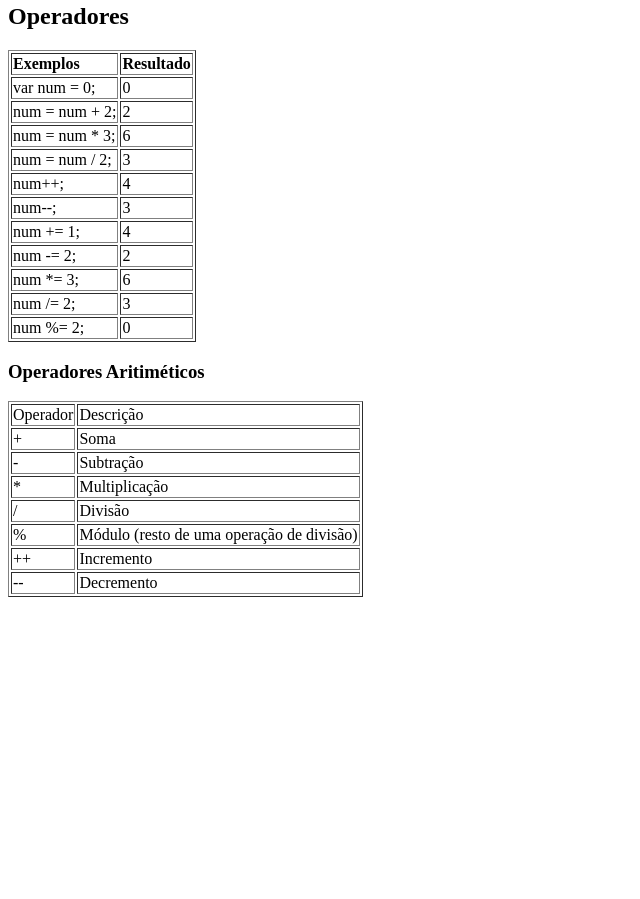
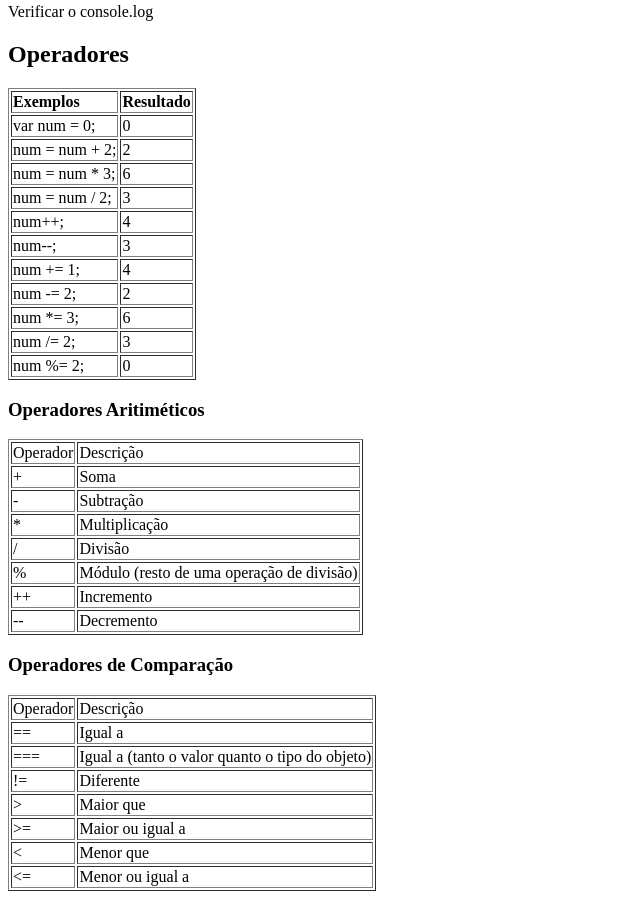
Before and after one commit to luizearaujo/EstruturaDeDados, a plain HTML site: page src/Cap01/index.html in a window 1280 px wide. Shown: the part 411-1310 px from the top of the page, without its empty margins (0-640 px from the left). Before the commit the page ends 1016 px from the top, so only its background shows below. Drawn offline with Linux system fonts and the light colour scheme.

Commit message:
Add comparison operators table and console log instruction to HTML

```diff
--- a/src/Cap01/index.html
+++ b/src/Cap01/index.html
@@ -19,6 +19,7 @@
         </table>
         <script src="js/variables.js"></script>
         <h2>Escopo de Variáveis</h2>
+        <p>Verificar o console.log</p>
         <script src="js/scope.js"></script>
         <h2>Operadores</h2>
         <table border="1">
@@ -50,5 +51,16 @@
             <tr><td>++</td><td>Incremento</td></tr>
             <tr><td>--</td><td>Decremento</td></tr>
         </table>
+        <h3>Operadores de Comparação</h3>
+        <table border="1">
+            <tr><td>Operador</td><td>Descrição</td></tr>
+            <tr><td>==</td><td>Igual a</td></tr>
+            <tr><td>===</td><td>Igual a (tanto o valor quanto o tipo do objeto)</td></tr>
+            <tr><td>!=</td><td>Diferente</td></tr>
+            <tr><td>></td><td>Maior que</td></tr>
+            <tr><td>>=</td><td>Maior ou igual a</td></tr>
+            <tr><td><</td><td>Menor que</td></tr>
+            <tr><td><=</td><td>Menor ou igual a</td></tr>
+        </table>
     </body>
 </html>
```
